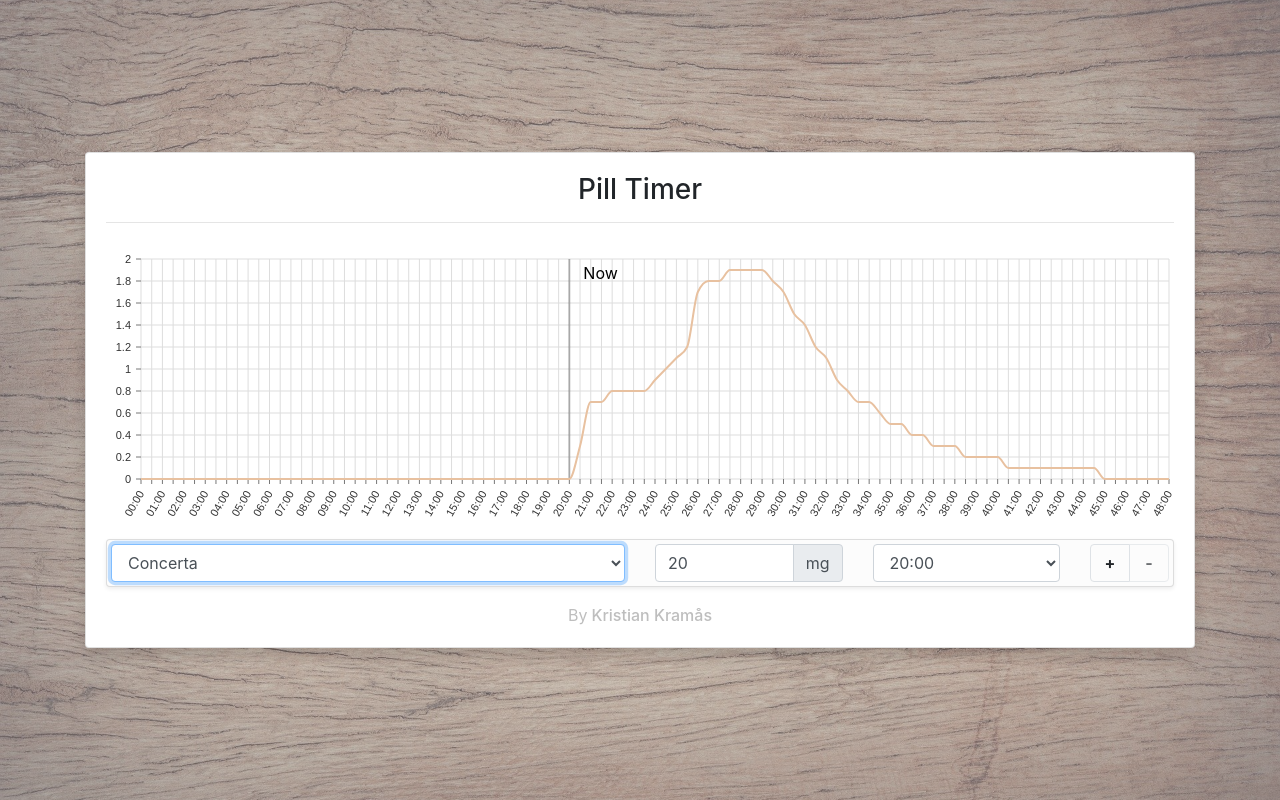
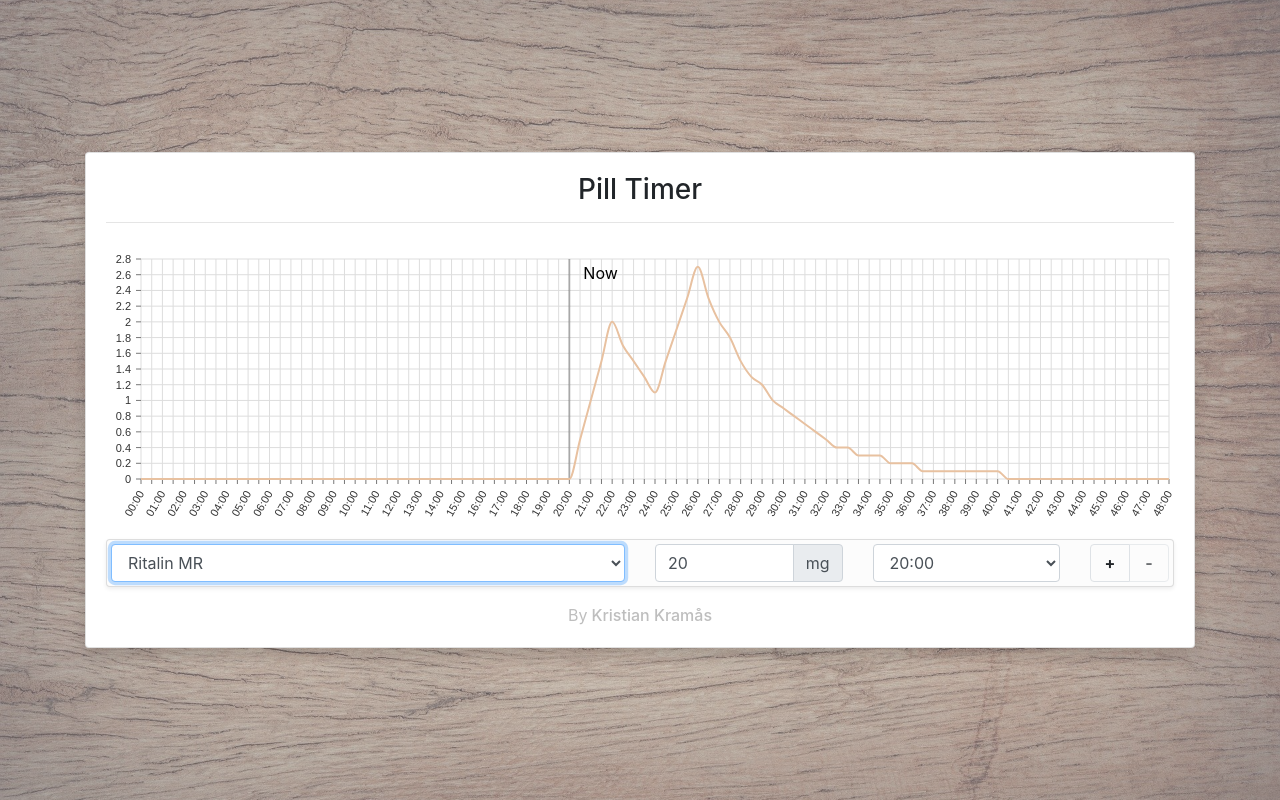
Before and after one commit to VidunderGunder/pill-timer, a React (Create React App) app: page / in a window 1280 px wide. Built offline with nearby package versions, Linux system fonts and the light colour scheme.

Commit message:
Ritalin MR as default

```diff
--- a/src/App.jsx
+++ b/src/App.jsx
@@ -65,9 +65,9 @@ export default () => {
                                 name={`pills[${index}].name`}
                                 ref={register({ required: true })}
                               >
-                                <option>Concerta</option>
                                 <option>Ritalin MR</option>
                                 <option>Ritalin IR</option>
+                                <option>Concerta</option>
                               </Form.Control>
                             </Form.Group>
                           </Col>
```
